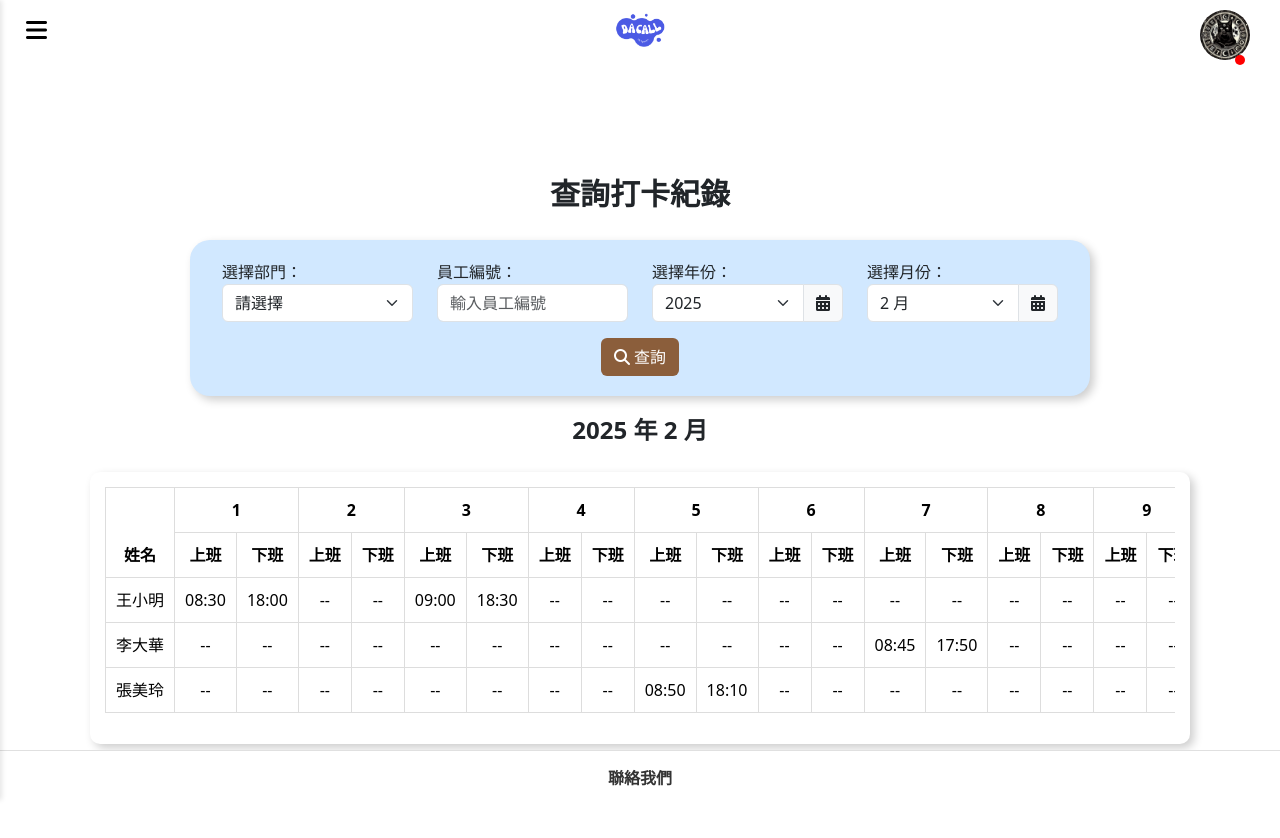
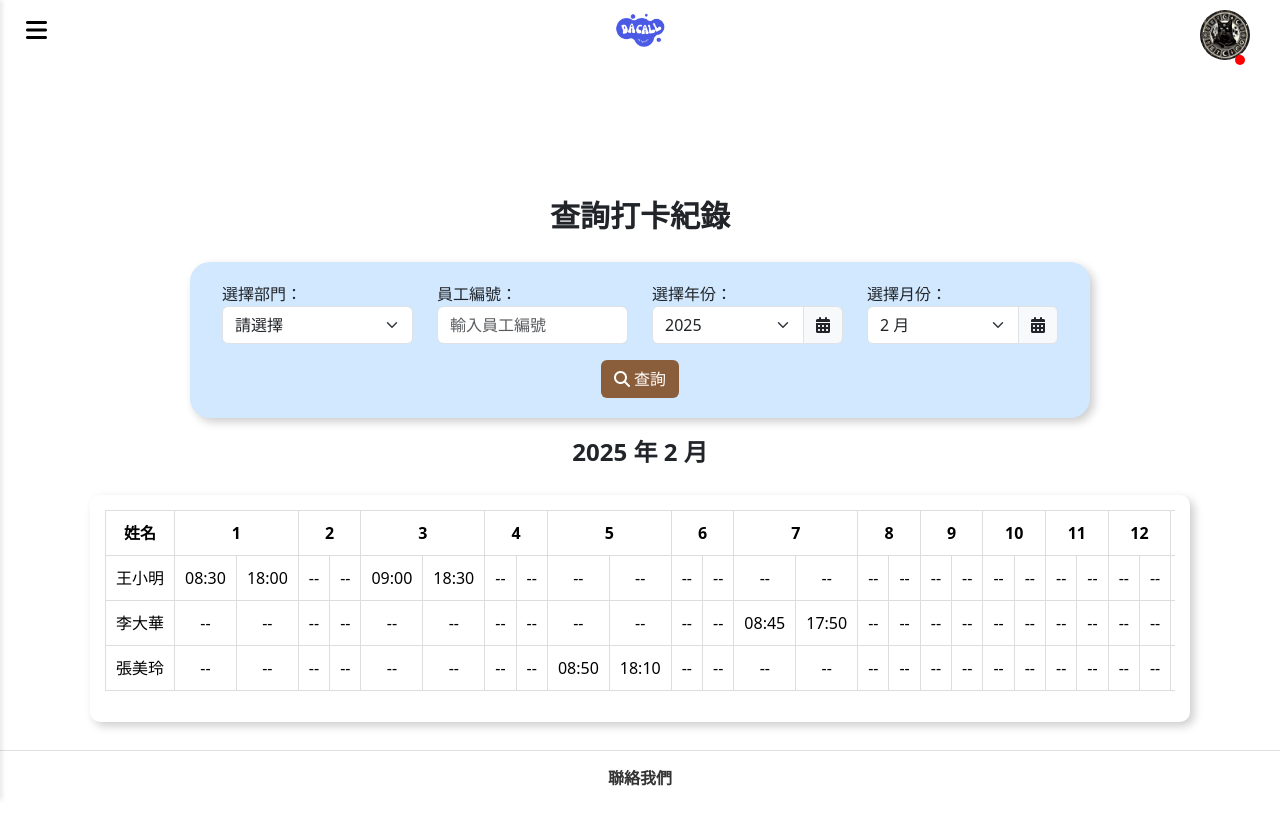
Before and after one commit to YU-CHAIN-YUN/Dacall, a React (Vite) app: page /clock-history in a window 1280 px wide. Shown: the top 838 px of the page. Built offline with nearby package versions, Linux system fonts and the light colour scheme.

Commit message:
查詢打卡v2

```diff
--- a/src/pages/ClockHistory.jsx
+++ b/src/pages/ClockHistory.jsx
@@ -1,4 +1,4 @@
-import { useState, useEffect } from "react";
+import React, { useState, useEffect } from "react";  // 🔹 修正：引入 React
 import "bootstrap/dist/css/bootstrap.min.css";
 import "bootstrap/dist/js/bootstrap.bundle.min.js";
 import "@fortawesome/fontawesome-free/css/all.min.css";
@@ -18,7 +18,7 @@ function ClockHistory() {
   const [records, setRecords] = useState({});
   const [employees, setEmployees] = useState([]);
 
-  // **獲取部門清單（模擬 API）**
+  // **獲取部門清單**
   useEffect(() => {
     setTimeout(() => {
       setDepartments(["人力資源部", "資訊部", "業務部", "財務部", "客服部"]);
@@ -64,7 +64,6 @@ function ClockHistory() {
 
   return (
     <div className="container clock-history-page">
-      {/* 🔹 查詢打卡紀錄標題 */}
       <h2 className="text-center page-title">查詢打卡紀錄</h2>
 
       {/* 🔹 搜尋區塊 */}
@@ -137,17 +136,9 @@ function ClockHistory() {
           <table className="table record-table">
             <thead>
               <tr>
-                <th rowSpan="2">姓名</th>
+                <th>姓名</th>
                 {[...Array(daysInMonth)].map((_, index) => (
-                  <th key={index} colSpan="2">{index + 1}</th>
-                ))}
-              </tr>
-              <tr>
-                {[...Array(daysInMonth)].map((_, index) => (
-                  <>
-                    <th key={`clockIn-${index}`}>上班</th>
-                    <th key={`clockOut-${index}`}>下班</th>
-                  </>
+                  <th key={`day-${index}`} colSpan="2">{index + 1}</th>
                 ))}
               </tr>
             </thead>
@@ -157,10 +148,10 @@ function ClockHistory() {
                   <tr key={emp.id}>
                     <td className="align-middle">{emp.name}</td>
                     {[...Array(daysInMonth)].map((_, index) => (
-                      <>
-                        <td key={`in-${index}`} className="clock-cell">{records[emp.id]?.[index + 1]?.clockIn || "--"}</td>
-                        <td key={`out-${index}`} className="clock-cell">{records[emp.id]?.[index + 1]?.clockOut || "--"}</td>
-                      </>
+                      <React.Fragment key={`emp-${emp.id}-day-${index}`}>
+                        <td className="clock-cell">{records[emp.id]?.[index + 1]?.clockIn || "--"}</td>
+                        <td className="clock-cell">{records[emp.id]?.[index + 1]?.clockOut || "--"}</td>
+                      </React.Fragment>
                     ))}
                   </tr>
                 ))
```
